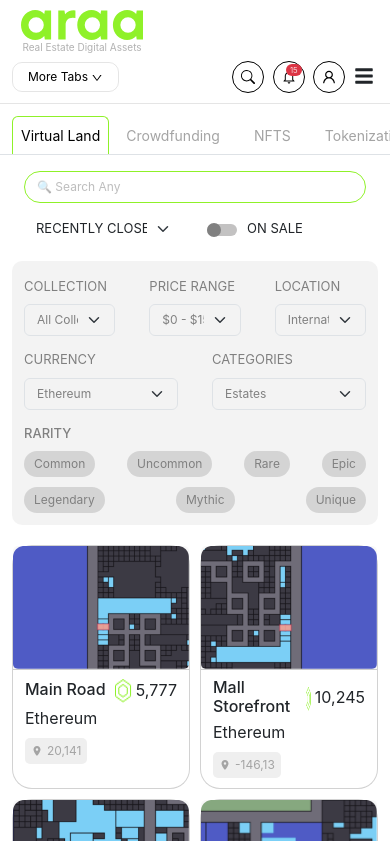
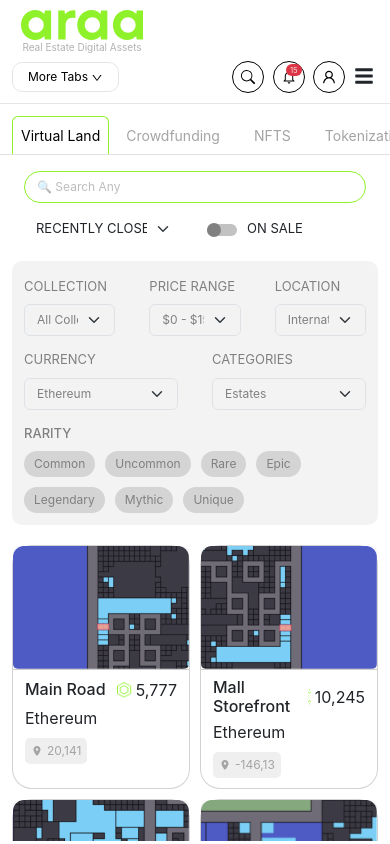
Before and after one commit to veerababu32/arra-portfolio, a React (Create React App) app: page /browse in a window 390 px wide. Built offline with nearby package versions, Linux system fonts and the light colour scheme.

Commit message:
responsive done

```diff
--- a/src/components/Browse.js
+++ b/src/components/Browse.js
@@ -98,7 +98,7 @@ const Browse = () => {
                           </Row>
                           <Row className="app__browse-rarity-section">
                             <h6>{browseData.boxDataName}</h6>
-                            <Col md={9} lg={6}>
+                            <Col md={9} lg={7}>
                               <div>
                                 {browseData.rarityData.map((rarity) => {
                                   return (
--- a/src/index.scss
+++ b/src/index.scss
@@ -59,6 +59,10 @@ select {
   &__navbar {
     border-bottom: 1px solid #0000001a;
     @include padding(10px, 0, 10px, 0);
+
+    .container-fluid {
+      position: relative;
+    }
   }
 
   &__navbar-logo-section {
@@ -656,12 +660,20 @@ select {
   &__home-stories-card-img {
     max-width: 360px;
     max-height: 140px;
+    overflow: hidden;
+    cursor: pointer;
     padding: 0;
     border: 0;
 
     & img {
       width: 100%;
       height: 100%;
+      transition: all 0.3s ease-in-out;
+
+      &:hover {
+        transform: scale(1.2);
+        transition: all 0.3s ease-in-out;
+      }
     }
   }
 
@@ -1954,10 +1966,18 @@ select {
 
       & .card-header {
         padding: 0;
+        overflow: hidden;
+        cursor: pointer;
 
         & .card-img {
           width: 100%;
           height: 100%;
+          transition: all 0.3s ease-in-out;
+
+          &:hover {
+            transform: scale(1.2);
+            transition: all 0.3s ease-in-out;
+          }
         }
       }
 
@@ -1984,8 +2004,11 @@ select {
 
   &__browse-cards-icon {
     display: flex;
+    align-items: center;
 
     & div {
+      display: flex;
+      height: 16px;
       margin-right: 4px;
 
       & img {
@@ -2190,6 +2213,12 @@ select {
     &__browse-filter {
       @include padding(12px, 12px, 12px, 12px);
     }
+
+    &__browse-rarity-section {
+      & div {
+        justify-content: flex-start;
+      }
+    }
   }
 
   @media screen and (max-width: 320px) {
@@ -2229,10 +2258,6 @@ select {
       & h6 {
         font-size: 13px;
       }
-
-      & div {
-        justify-content: flex-start;
-      }
     }
   }
 }
```
